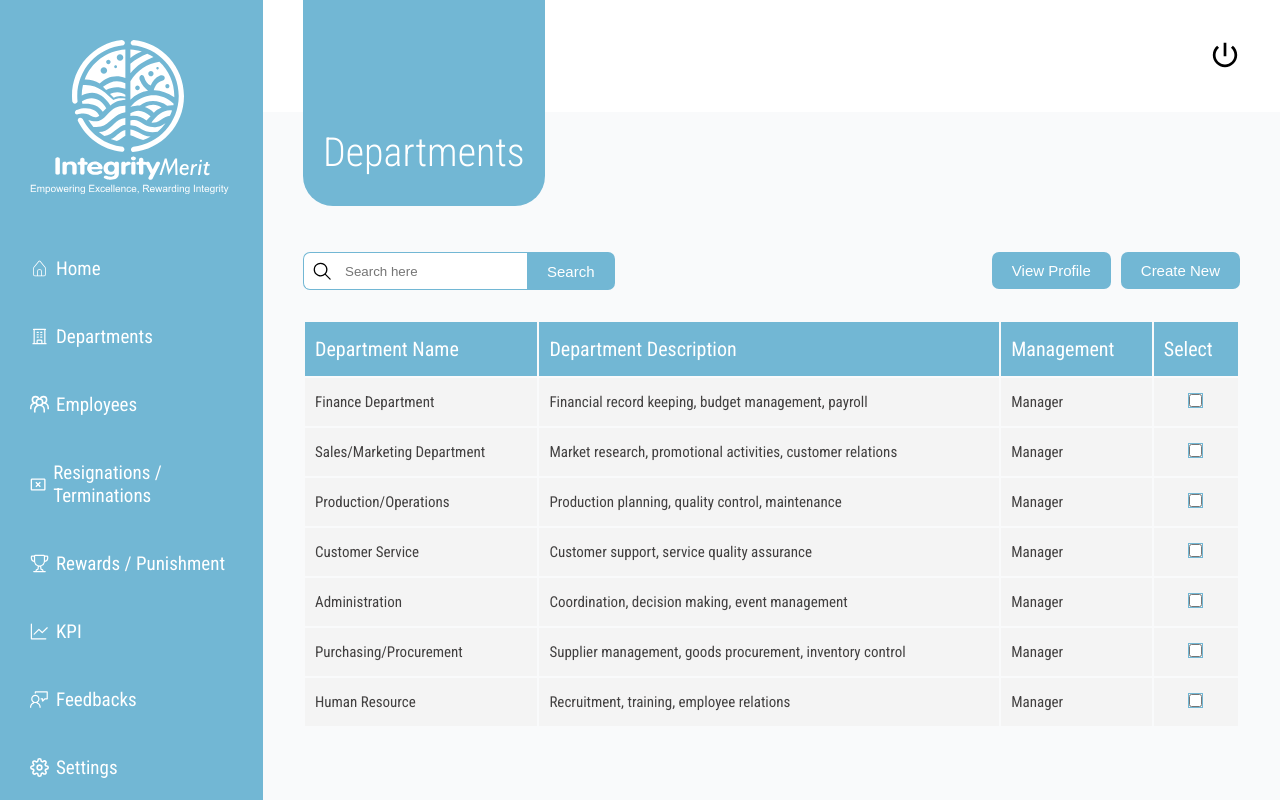
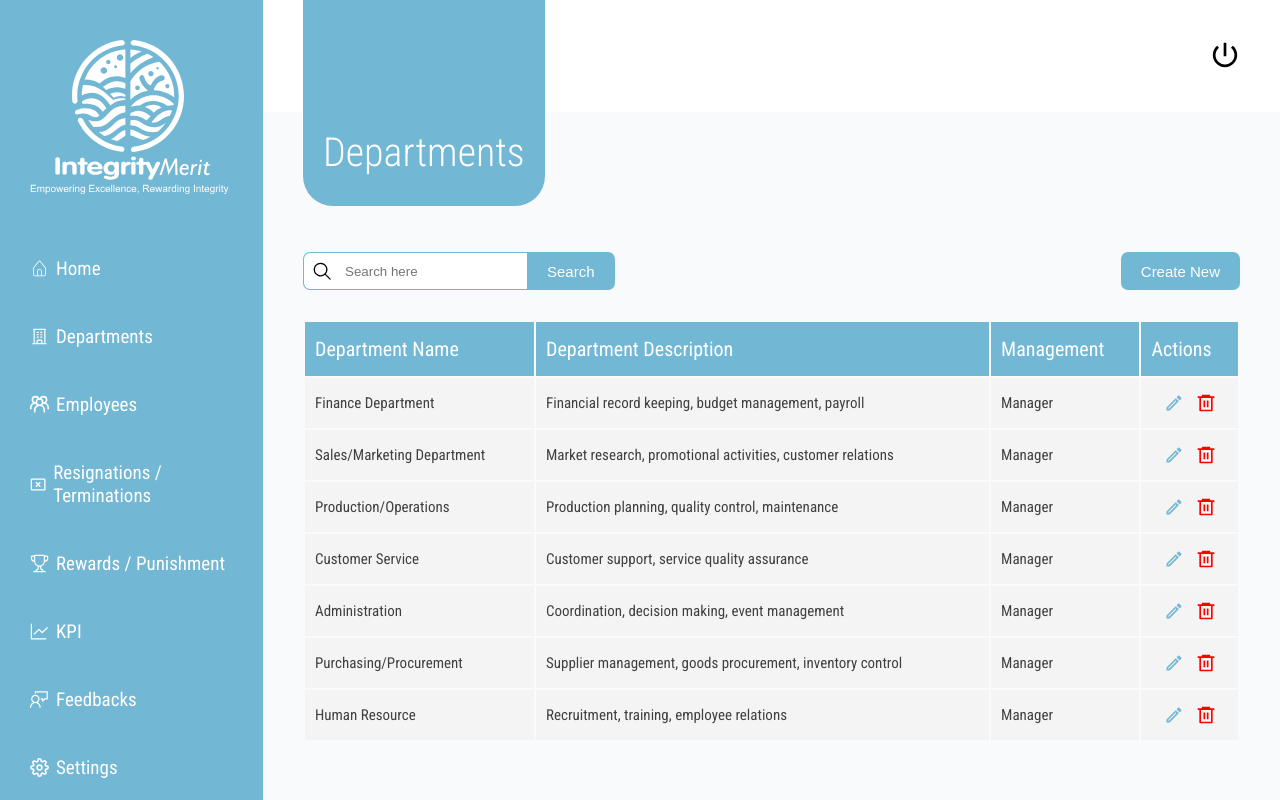
Before and after one commit to Amusah/Integrity-merit, a React (Vite) app: page /departments in a window 1280 px wide. Shown: the top 800 px of the page. Built offline with nearby package versions, Linux system fonts and the light colour scheme.

Commit message:
quick fixes on the department page

```diff
--- /dev/null
+++ b/src/components/Button.jsx
@@ -0,0 +1,25 @@
+import { styled } from "styled-components";
+
+const StyledButton = styled.button`
+    background-color: var(--light-primary);
+    border: none;
+    padding: 1rem 2rem;
+    color: #fff;
+    font-size: 1.5rem;
+    cursor: pointer;
+    /* border-radius: 0.7rem; */
+
+    &:hover {
+      filter: brightness(107%);
+    }
+`;
+
+function Button({ children }) {
+  return (
+    <StyledButton>
+      { children }
+    </StyledButton>
+  )
+}
+
+export default Button;
--- a/src/components/Logo.jsx
+++ b/src/components/Logo.jsx
@@ -1,11 +1,16 @@
 import { styled } from "styled-components";
 import { Link } from "react-router-dom";
+import { breakPoints } from "../styles/breakpoints";
 
 const Img = styled.img`
 /* margin: 0 auto; */
   margin-bottom: 3rem;
   /* margin: 0 auto 3rem; */
   /* width: 100%; */
+
+  ${breakPoints.laptopScreen}{
+    width: 10rem;
+  }
 `;
 
 const styles = {
--- a/src/pages/Departments.jsx
+++ b/src/pages/Departments.jsx
@@ -1,133 +1,33 @@
 import { Link } from "react-router-dom";
-import styled from "styled-components";
 import { GoSearch } from "react-icons/go";
+import { MdOutlineModeEditOutline } from "react-icons/md";
+// import { TiEdit } from "react-icons/ti";
+import { RiDeleteBin6Line } from "react-icons/ri";
 
 import { departments } from "..";
 import Container from "../components/Container";
+import Button from "../components/Button";
 
-const FormWrapper = styled.div`
-  margin-top: 10rem;
-  display: flex;
-  justify-content: space-between;
+import { SearchFormWrapper, Table } from "../styles/Departments";
 
-  & form {
-    display: flex;
-    /* align-items: center; */
-    span {
-      padding: 0.8rem;
-      border: 0.1rem solid var(--light-primary);
-      border-right: none;
-      border-top-left-radius: 0.7rem;
-      border-bottom-left-radius: 0.7rem;
-      background-color: #fff;
-      display: flex;
-      align-items: center;
 
-      .icon {
-        font-size: 2rem;
-      }
-    }
-
-    input {
-      padding: 1rem 0.5rem;
-      border: 0.1rem solid var(--light-primary);
-      border-left: none;
-      border-right: none;
-      outline: none;
-    }
-
-    button {
-      background-color: var(--light-primary);
-      border: none;
-      padding: 1rem 2rem;
-      color: #fff;
-      font-size: 1.5rem;
-      border-top-right-radius: 0.7rem;
-      border-bottom-right-radius: 0.7rem;
-      cursor: pointer;
-      /* border-radius: .7rem; */
-    }
-  }
-
-  & .actionBtn button {
-    background-color: var(--light-primary);
-    border: none;
-    padding: 1rem 2rem;
-    color: #fff;
-    font-size: 1.5rem;
-    cursor: pointer;
-    border-radius: 0.7rem;
-
-    &:not(:last-child) {
-      margin-right: 1rem;
-    }
-  }
-`;
-
-const Table = styled.table`
-  margin-top: 3rem;
-  width: 100%;
-
-  thead {
-    background-color: var(--light-primary);
-
-    tr {
-      /* display: flex; */
-      /* justify-content: space-between; */
-    }
-
-    tr td {
-      padding: 1.5rem 1rem;
-      font-size: 2rem;
-      color: #fff;
-      font-weight: normal;
-    }
-  }
-
-  tbody {
-    /* background-color: #f4f4f4; */
-    tr {
-      background-color: #f4f4f4;
-    }
-    tr td {
-      padding: 1.5rem 1rem;
-      font-size: 1.5rem;
-
-      &:last-child {
-        text-align: center;
-      }
-
-      .link {
-        color: #424040;
-      }
-    }
-
-    tr input[type="checkbox"] {
-      accent-color: var(--light-primary);
-      outline: 0.1rem solid var(--light-primary);
-      /* color: #fff; */
-      /* width: 5rem; */
-    }
-
-  }
-`;
 
 function Departments() {
   return (
     <Container>
-      <FormWrapper>
+      <SearchFormWrapper>
         <form action="">
           <span>
             <GoSearch className="icon" />
           </span>
           <input type="text" placeholder="Search here" />
-          <button>Search</button>
+          <Button>Search</Button>
         </form>
-        <span className="actionBtn">
-          <button>View Profile</button>
-          <button>Create New</button>
+        <span className="newBtn">
+          {/* <button>View Profile</button> */}
+          <Button>Create New</Button>
         </span>
-      </FormWrapper>
+      </SearchFormWrapper>
 
       <Table>
         <thead>
@@ -135,7 +35,7 @@ function Departments() {
             <td>Department Name</td>
             <td>Department Description</td>
             <td>Management</td>
-            <td>Select</td>
+            <td>Actions</td>
           </tr>
         </thead>
         <tbody>
@@ -156,13 +56,19 @@ function Departments() {
                   {department.management}
                 </Link>
               </td>
-              <td>
-                <input type="checkbox" />
+              <td className="actionBtn">
+                {/* <TiEdit className="btn" /> */}
+                <MdOutlineModeEditOutline className="btn" />
+                <RiDeleteBin6Line className="btn" />
               </td>
             </tr>
           ))}
         </tbody>
       </Table>
+
+      <form action="">
+
+      </form>
     </Container>
   );
 }
--- /dev/null
+++ b/src/styles/Departments.js
@@ -0,0 +1,127 @@
+import styled from "styled-components";
+
+export const SearchFormWrapper = styled.div`
+  margin-top: 10rem;
+  display: flex;
+  justify-content: space-between;
+
+  & form {
+    display: flex;
+    /* align-items: center; */
+    span {
+      padding: 0.8rem;
+      border: 0.1rem solid var(--light-primary);
+      border-right: none;
+      border-top-left-radius: 0.7rem;
+      border-bottom-left-radius: 0.7rem;
+      background-color: #fff;
+      display: flex;
+      align-items: center;
+
+      .icon {
+        font-size: 2rem;
+      }
+    }
+
+    input {
+      padding: 1rem 0.5rem;
+      border: 0.1rem solid var(--light-primary);
+      border-left: none;
+      border-right: none;
+      outline: none;
+    }
+
+    button {
+      border-top-right-radius: 0.7rem;
+      border-bottom-right-radius: 0.7rem;
+      /* background-color: var(--light-primary); */
+      /* border: none; */
+      /* padding: 1rem 2rem; */
+      /* color: #fff; */
+      /* font-size: 1.5rem; */
+      /* cursor: pointer; */
+      /* border-radius: .7rem; */
+    }
+  }
+
+  & .newBtn {
+    display: flex;
+    button {
+      border-radius: 0.7rem;
+      /* background-color: var(--light-primary);
+      border: none;
+      padding: 1rem 2rem;
+      color: #fff;
+      font-size: 1.5rem;
+      cursor: pointer;
+      border-radius: 0.7rem;
+
+      &:hover {
+        filter: brightness(107%);
+      } */
+    }
+  }
+`;
+
+export const Table = styled.table`
+  margin-top: 3rem;
+  width: 100%;
+
+  thead {
+    background-color: var(--light-primary);
+
+    tr {
+      /* display: flex; */
+      /* justify-content: space-between; */
+    }
+
+    tr td {
+      padding: 1.5rem 1rem;
+      font-size: 2rem;
+      color: #fff;
+      font-weight: normal;
+    }
+  }
+
+  tbody {
+    /* background-color: #f4f4f4; */
+    tr {
+      background-color: #f4f4f4;
+    }
+    tr td {
+      padding: 1.5rem 1rem;
+      font-size: 1.5rem;
+
+      &:last-child {
+        text-align: center;
+      }
+
+      .link {
+        color: #424040;
+        /* padding: 2rem; */
+        width: 100%;
+        &:hover {
+          color: var(--light-primary);
+        }
+      }
+    }
+
+    .actionBtn {
+      display: flex;
+      justify-content: space-evenly;
+      align-items: center;
+
+      .btn {
+        font-size: 2rem;
+        cursor: pointer;
+
+        &{
+          color: var(--light-primary);
+        }
+        &:last-child{
+          color: red;
+        }
+      }
+    }
+  }
+`;
--- a/src/styles/GlobalStyles.js
+++ b/src/styles/GlobalStyles.js
@@ -13,6 +13,7 @@ const GlobalStyles = createGlobalStyle`
     box-sizing: border-box;
     padding: 0;
     margin: 0;
+    /* color: #72c6D1; */
 
     transition: background-color 0.3s, border 0.3s;
   }
@@ -35,6 +36,10 @@ const GlobalStyles = createGlobalStyle`
 
   h1{
     ${fontRegular}
+  }
+
+  button{
+    transition: all .1s ease-in;
   }
 
   ${breakPoints.laptopScreen}{
```
